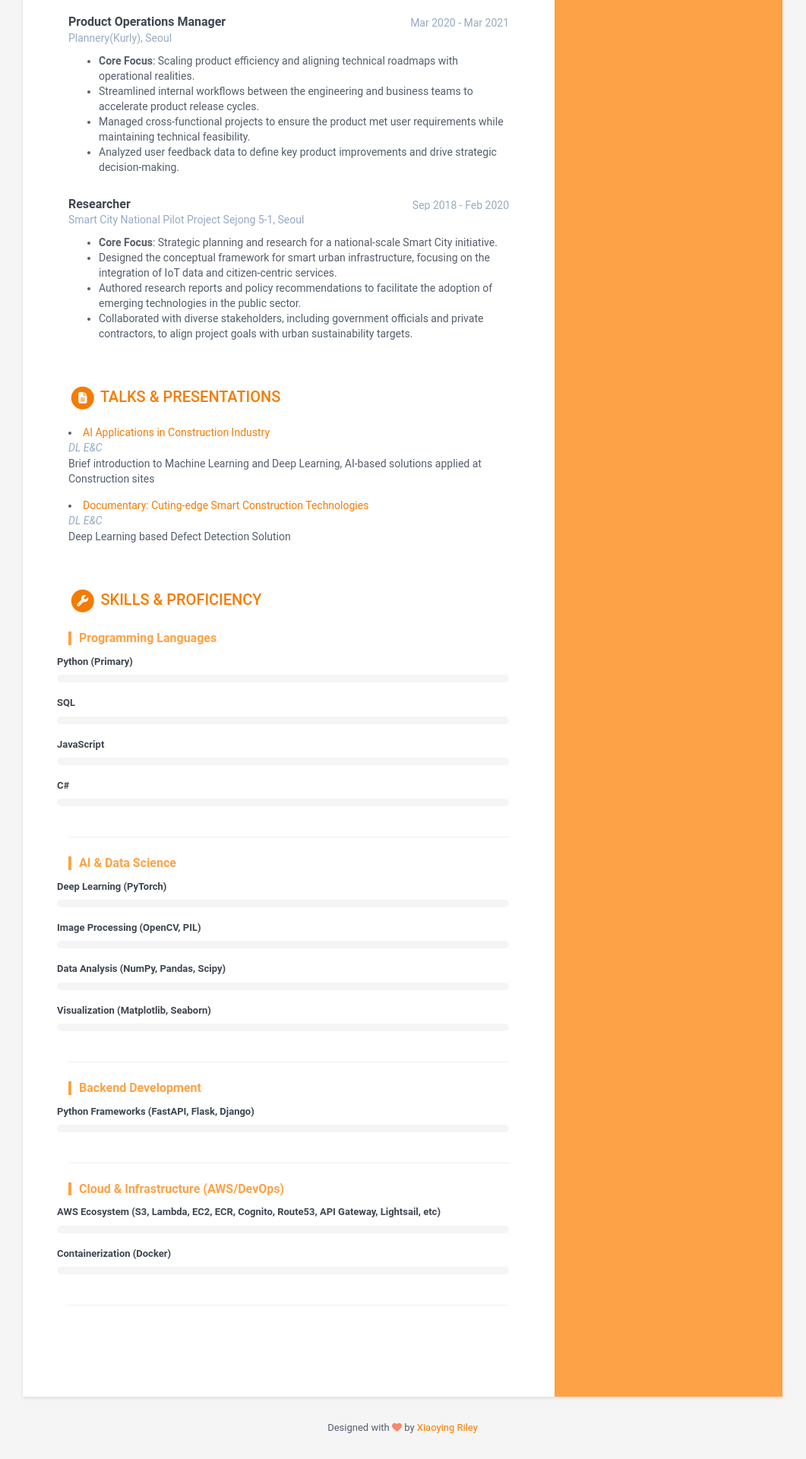
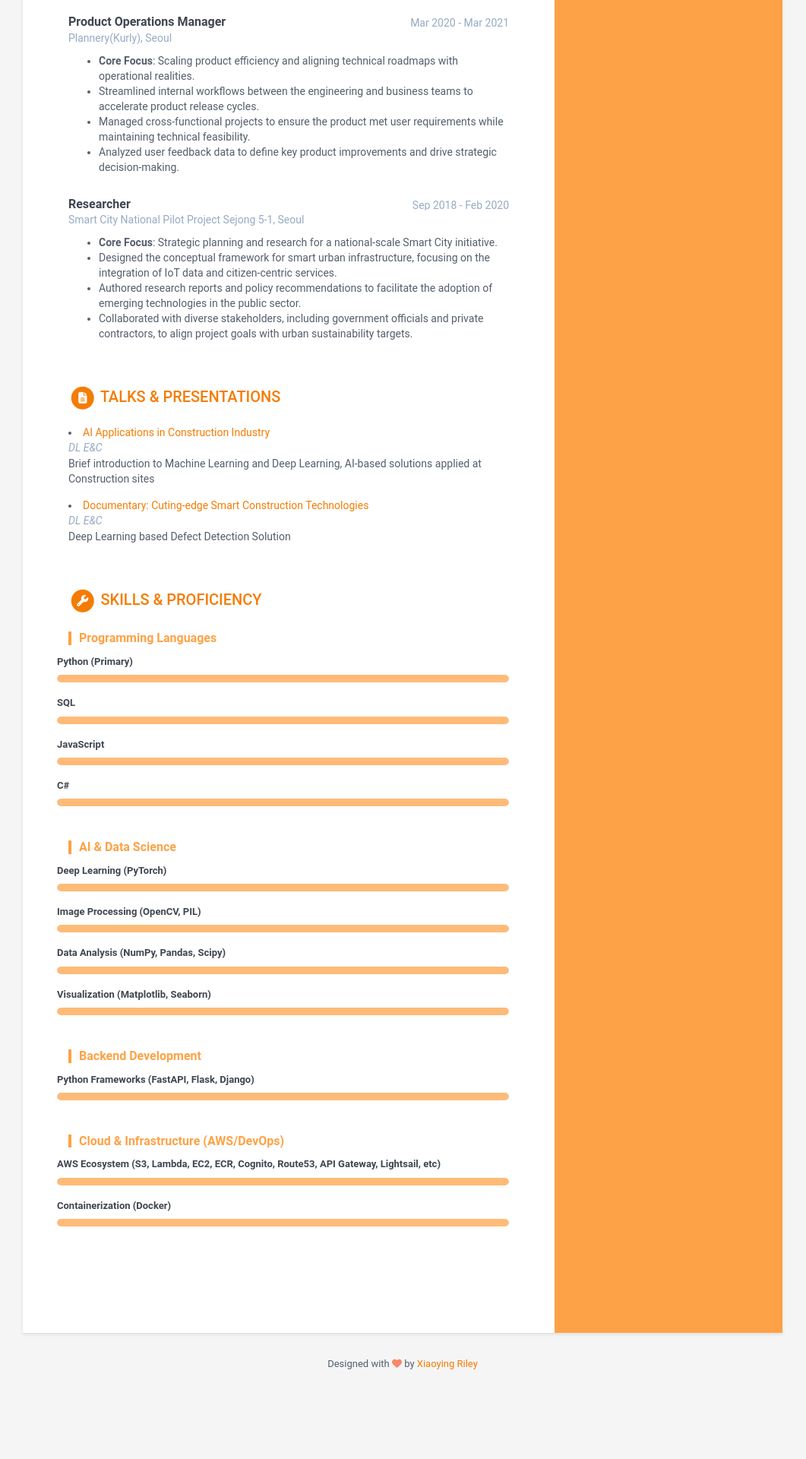
Before and after one commit to nanunzoey/nanunzoey.github.io, a Jekyll site: the page built from index.html, in a window 1280 px wide. Shown: the part 2147-4067 px from the top of the page at 76% size, without its empty margins (110-1171 px from the left). Built offline with Jekyll 4.4.1, drawn with Linux system fonts in a browser that asks for light colours; nearby versions of some CDN libraries; library files that are not in the unit come from our copies; after the commit the page ends 3983 px from its top, so only the background shows below that.

Commit message:
Fix typo in skills.html for level bar class

```diff
--- a/_includes/skills.html
+++ b/_includes/skills.html
@@ -18,12 +18,12 @@
         <div class="item col-12"> <h4 class="level-title">{{ skill.name }}</h4>
           <div class="level-bar">
             {% assign skill_level = 'width: ' | append: skill.level %}
-            <div class="level-bar-innter" style="width: {{ skill_level | escape }};"></div>
+            <div class="level-bar-inner" style="width: {{ skill_level | escape }};"></div>
           </div>
         </div>
         {% endfor %}
       </div>
-      <hr class="group-divdier"> {% endif %}
+      {% endif %}
     {% endfor %}
   </div>
 </section>
```
